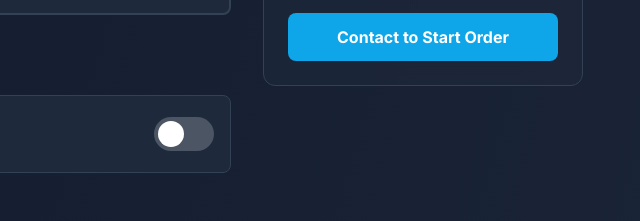
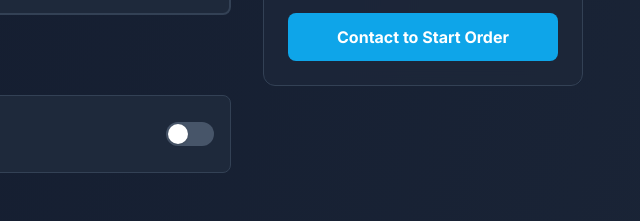
Before and after one commit to JoseManuelR-Repo/josemanuelr.com, a plain HTML site: page index.html in a window 1280 px wide. Shown: the part 1799-2020 px from the top of the page, 569-1209 px from the left. Drawn offline with nearby package versions, Linux system fonts and the light colour scheme; a script that the page names is missing.

Commit message:
Update print marketing estimator section and translations

```diff
--- a/index.html
+++ b/index.html
@@ -280,9 +280,15 @@
                                 <h3 class="font-semibold">Rounded Corners</h3>
                                 <p class="text-sm text-slate-400">A modern and memorable look.</p>
                             </div>
-                            <label class="switch">
-                                <input type="checkbox" id="corners-rounded">
-                                <span class="slider"></span>
+                            <!-- Modern Toggle Switch -->
+                            <label class="relative inline-flex items-center cursor-pointer">
+                                <input type="checkbox" id="corners-rounded" class="sr-only peer">
+                                <div
+                                    class="w-12 h-6 bg-slate-600 rounded-full peer peer-checked:bg-sky-400 transition-colors">
+                                </div>
+                                <div
+                                    class="absolute left-0.5 top-0.5 w-5 h-5 bg-white rounded-full shadow transition-transform peer-checked:translate-x-6">
+                                </div>
                             </label>
                         </div>
                     </div>
```
